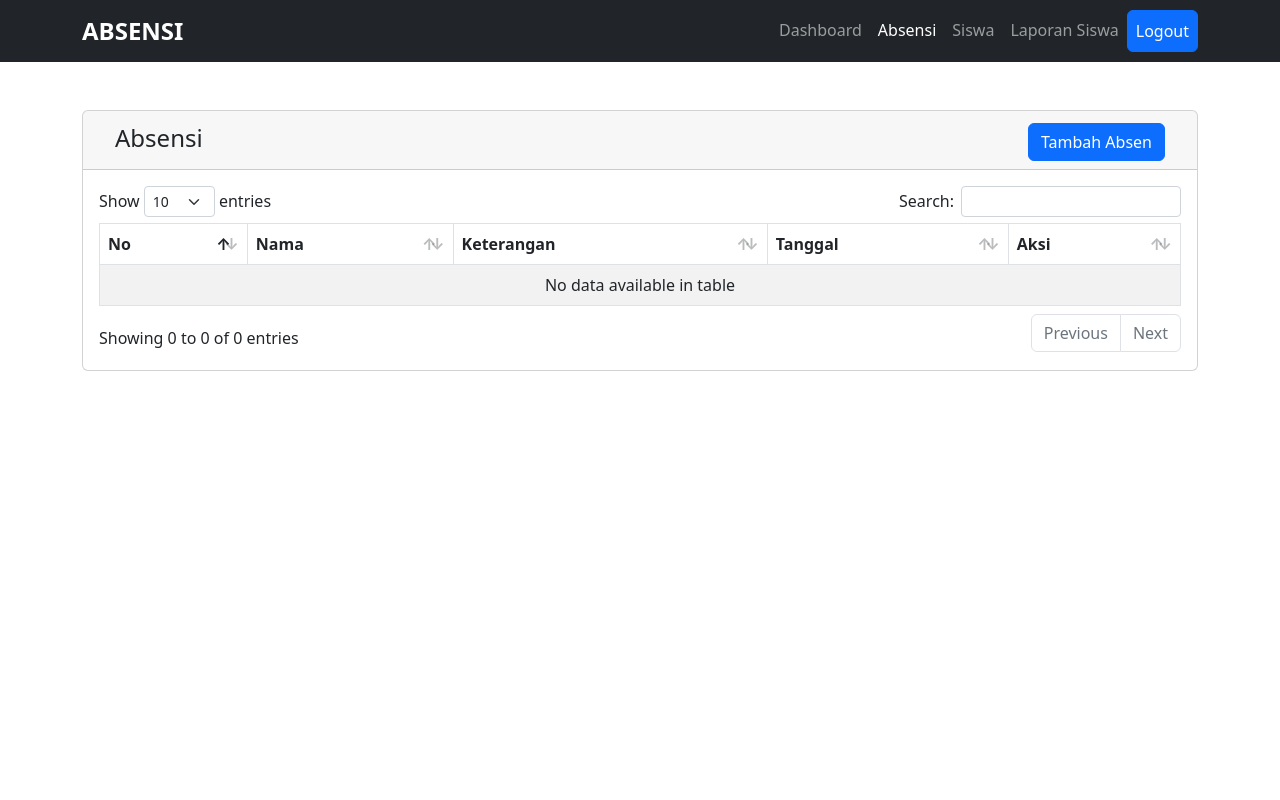
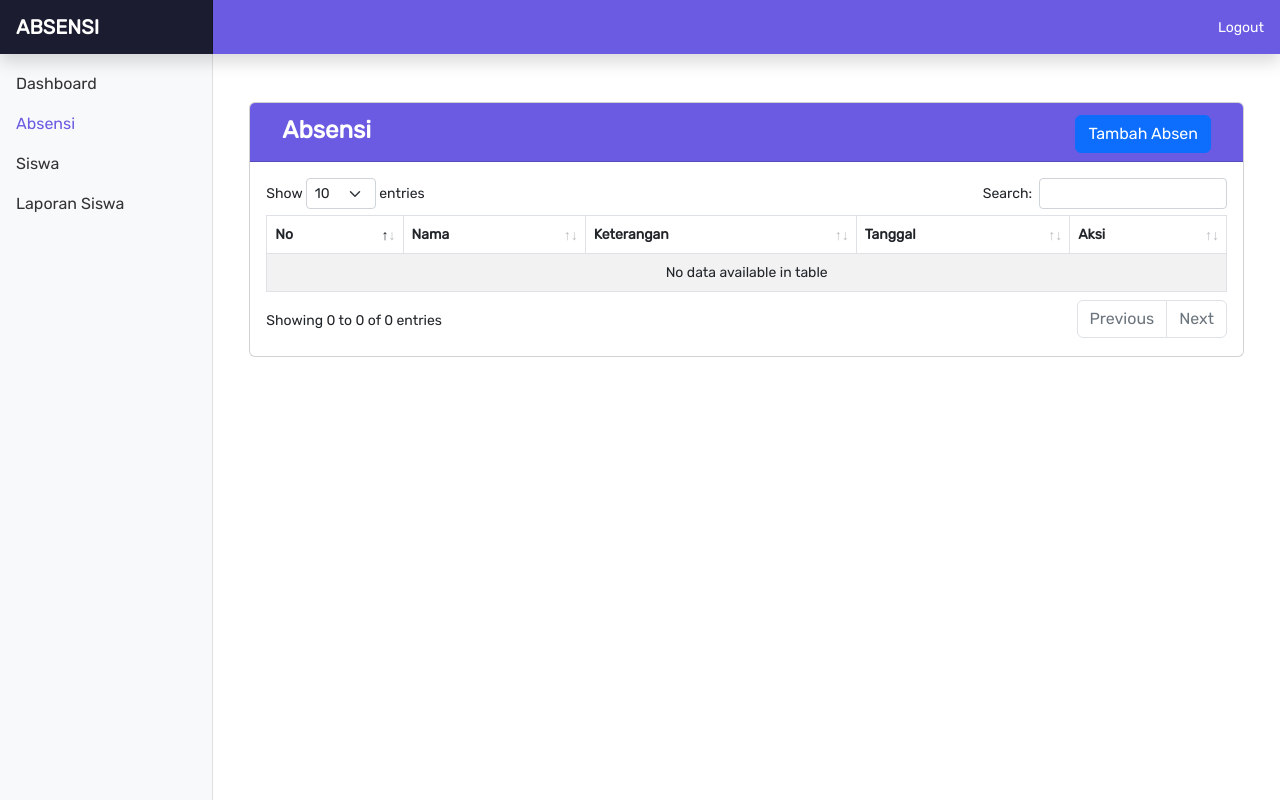
Before and after one commit to aufaramdhn/absensi, a PHP site: page /absensi/views/absensi.php in a window 1280 px wide. Run offline with PHP 8.4, Linux system fonts and the light colour scheme; data that the repository does not hold is empty.

Commit message:
update navbar

```diff
--- a/assets/styles/style.css
+++ b/assets/styles/style.css
@@ -1,6 +1,6 @@
 @font-face {
-  font-family: "Poppins-Regular";
-  src: url("../fonts/Poppins-Regular.ttf");
+  font-family: "Rubik";
+  src: url("../fonts/Rubik-Regular.ttf");
 }
 
 html {
@@ -8,6 +8,102 @@ html {
 }
 
 body {
+  font-size: 0.875rem;
   min-height: 100vh;
-  font-family: "Poppins-Regular";
+  font-family: "Rubik";
 }
+
+/*
+* Sidebar
+*/
+
+.sidebar {
+  position: fixed;
+  top: 0;
+  bottom: 0;
+  left: 0;
+  z-index: 100;
+  padding: 48px 0 0;
+  box-shadow: inset -1px 0 0 rgba(0, 0, 0, 0.1);
+}
+
+@media (max-width: 767.98px) {
+  .sidebar {
+    top: 5rem;
+  }
+}
+
+.sidebar-sticky {
+  height: calc(100vh - 48px);
+  overflow-x: hidden;
+  overflow-y: auto;
+}
+
+.sidebar .nav-link {
+  font-weight: 500;
+  color: #333;
+}
+
+.sidebar .nav-link .feather {
+  margin-right: 4px;
+  color: #727272;
+}
+
+.sidebar .nav-link.active {
+  color: #6a5be2;
+}
+
+.sidebar .nav-link:hover .feather,
+.sidebar .nav-link.active .feather {
+  color: inherit;
+}
+
+.sidebar-heading {
+  font-size: 0.75rem;
+}
+
+/*
+* Navbar
+*/
+
+.navbar-brand {
+  padding-top: 0.75rem;
+  padding-bottom: 0.75rem;
+  background-color: #1b1c30;
+  box-shadow: inset -1px 0 0 rgba(0, 0, 0, 0.25);
+}
+
+.navbar .navbar-toggler {
+  top: 0.25rem;
+  right: 1rem;
+}
+
+.navbar .form-control {
+  padding: 0.75rem 1rem;
+}
+
+.form-control-dark {
+  color: #fff;
+  background-color: #6a5be2;
+  border-color: #6a5be2;
+}
+
+.form-control-dark:focus {
+  border-color: transparent;
+  box-shadow: 0 0 0 3px #6a5be2;
+}
+
+.active:hover {
+  color: #1b1c30;
+}
+
+@media print {
+  .print,
+  .navbar {
+    display: none;
+  }
+
+  .container {
+    width: 100%;
+  }
+}
--- a/layouts/footer.php
+++ b/layouts/footer.php
@@ -1,3 +1,5 @@
+</main>
+
 <script src="<?php echo $base_url; ?>assets/bootstrap/js/bootstrap.bundle.min.js"></script>
 
 <script src="<?php echo $base_url; ?>assets/script/jquery.js"></script>
--- a/layouts/header.php
+++ b/layouts/header.php
@@ -3,7 +3,8 @@ session_start();
 include_once("../apps/base_url.php");
 include_once("../apps/koneksi.php");
 ?>
-<!DOCTYPE html>
+
+<!-- <!DOCTYPE html>
 <html lang="en">
 
 <head>
@@ -13,6 +14,7 @@ include_once("../apps/koneksi.php");
     <title><?= $title ?></title>
     <link rel="stylesheet" href="<?php echo $base_url; ?>assets/bootstrap/css/bootstrap.min.css">
     <link rel="stylesheet" href="<?php echo $base_url; ?>assets/datatables/datatables.min.css">
+    <link rel="stylesheet" href="<?php echo $base_url; ?>assets/styles/style.css">
     <style>
         @media print {
 
@@ -56,8 +58,58 @@ include_once("../apps/koneksi.php");
                 </ul>
             </div>
         </div>
+    </nav> -->
+
+<!doctype html>
+<html lang="en">
+
+<head>
+    <meta charset="utf-8">
+    <meta name="viewport" content="width=device-width, initial-scale=1">
+    <meta name="description" content="">
+    <meta name="author" content="Mark Otto, Jacob Thornton, and Bootstrap contributors">
+    <meta name="generator" content="Hugo 0.101.0">
+    <title><?= $title ?></title>
+    <link rel="stylesheet" href="<?php echo $base_url; ?>assets/bootstrap/css/bootstrap.min.css">
+    <link rel="stylesheet" href="<?php echo $base_url; ?>assets/datatables/datatables.min.css">
+    <link rel="stylesheet" href="<?php echo $base_url; ?>assets/styles/style.css">
+</head>
+
+<body>
+    <header class="navbar navbar-dark sticky-top flex-md-nowrap p-0 shadow" style="background-color: #6A5BE2;">
+        <a class="navbar-brand col-md-3 col-lg-2 me-0 px-3 fs-5 fw-bold text-uppercase" href="#">Absensi</a>
+        <button class="navbar-toggler position-absolute d-md-none collapsed" type="button" data-bs-toggle="collapse" data-bs-target="#sidebarMenu" aria-controls="sidebarMenu" aria-expanded="false" aria-label="Toggle navigation">
+            <span class="navbar-toggler-icon"></span>
+        </button>
+        <div class="w-100"></div>
+        <div class="navbar-nav">
+            <div class="nav-item text-nowrap d-flex align-content-center align-self-center align-items-center">
+                <a href="<?php echo $base_url; ?>auth/logout_proses.php" class="mx-3 text-white bg-transparent border-0 text-decoration-none">Logout</a>
+            </div>
+        </div>
+    </header>
+    <div class="container-fluid">
+        <div class="row">
+            <nav id="sidebarMenu" class="col-md-3 col-lg-2 d-md-block bg-light sidebar collapse">
+                <div class="position-sticky pt-3 sidebar-sticky">
+                    <ul class="nav flex-column">
+                        <li class="nav-item">
+                            <a class="nav-link <?= $active == 'dashboard' ? 'active' : '' ?> fs-6" href="<?php echo $base_url; ?>views/dashboard.php">Dashboard</a>
+                        </li>
+                        <li class="nav-item">
+                            <a class="nav-link <?= $active == 'absensi' ? 'active' : '' ?> fs-6" href="<?php echo $base_url; ?>views/absensi.php">Absensi</a>
+                        </li>
+                        <li class="nav-item">
+                            <a class="nav-link <?= $active == 'siswa' ? 'active' : '' ?> fs-6" href="<?php echo $base_url; ?>views/siswa.php">Siswa</a>
+                        </li>
+                        <li class="nav-item">
+                            <a class="nav-link <?= $active == 'laporan' ? 'active' : '' ?> fs-6" href="<?php echo $base_url; ?>views/laporan_siswa.php">Laporan Siswa</a>
+                        </li>
+                    </ul>
+                </div>
             </nav>
 
+            <main class="col-md-9 ms-sm-auto col-lg-10 px-md-4">
                 <?php if (isset($_SESSION['info'])) : ?>
                     <div class="info-data" data-infodata="<?php echo $_SESSION['info']; ?>"></div>
                 <?php
--- a/views/absensi.php
+++ b/views/absensi.php
@@ -15,9 +15,9 @@ $row = mysqli_num_rows($queryRow);
 
 <div class="container">
     <div class="card mt-5">
-        <div class="card-header">
+        <div class="card-header text-white " style="background-color: #6A5BE2;">
             <div class="d-flex justify-content-between align-items-center px-3 pt-1">
-                <h4>Absensi</h4>
+                <h4 class="fw-bold">Absensi</h4>
                 <button type="button" class="btn btn-primary" data-bs-toggle="modal" data-bs-target="#exampleModal">Tambah Absen</button>
             </div>
         </div>
@@ -67,7 +67,6 @@ $row = mysqli_num_rows($queryRow);
                                                     <label class="form-label">Keterangan</label>
                                                     <select class="form-select" name="keterangan" required>
                                                         <option hidden>-- Pilih Keterangan --</option>
-                                                        <option value="Hadir">Hadir</option>
                                                         <option value="Izin">Izin</option>
                                                         <option value="Sakit">Sakit</option>
                                                         <option value="Alpa">Alpa</option>
@@ -116,7 +115,6 @@ $row = mysqli_num_rows($queryRow);
                         <label class="form-label">Keterangan</label>
                         <select class="form-select" name="keterangan" required>
                             <option hidden>-- Pilih Keterangan --</option>
-                            <option value="Hadir">Hadir</option>
                             <option value="Izin">Izin</option>
                             <option value="Sakit">Sakit</option>
                             <option value="Alpa">Alpa</option>
--- a/views/dashboard.php
+++ b/views/dashboard.php
@@ -11,8 +11,8 @@ $queryAbsensi = mysqli_query($koneksi, "SELECT * FROM tbl_absensi JOIN tbl_siswa
 
 <div class="container">
     <div class="card mt-5">
-        <div class="card-header">
-            <h4>Dashboard Harian Siswa</h4>
+        <div class="card-header text-white pt-3" style="background-color: #6A5BE2;">
+            <h4 class="fw-bold">Dashboard Harian Siswa</h4>
         </div>
         <div class="card-body">
             <table id="table" class="table table-striped table-bordered  d-md-block d-lg-table overflow-auto">
--- a/views/laporan_siswa.php
+++ b/views/laporan_siswa.php
@@ -13,7 +13,7 @@ $row = mysqli_num_rows($queryRow);
 
 <div class="container">
     <center>
-        <h1 class="mt-5">LAPORAN SISWA</h1>
+        <h1 class="mt-5 fw-bold">LAPORAN SISWA</h1>
     </center>
     <br>
     <form method="get">
@@ -34,7 +34,7 @@ $row = mysqli_num_rows($queryRow);
             </div>
         </div>
     </form>
-    <table class="table table-bordered">
+    <table class="table table-sm table-bordered">
         <thead>
             <tr>
                 <th>No</th>
--- a/views/siswa.php
+++ b/views/siswa.php
@@ -8,9 +8,9 @@ $querySiswa = mysqli_query($koneksi, "SELECT * FROM tbl_siswa")
 
 <div class="container">
     <div class="card mt-5">
-        <div class="card-header">
-            <div class="d-flex justify-content-between align-items-center px-3 pt-1">
-                <h4>Siswa</h4>
+        <div class="card-header text-white pt-3" style="background-color: #6A5BE2;">
+            <div class="d-flex justify-content-between align-items-center px-3">
+                <h4 class="fw-bold">Siswa</h4>
                 <button type="button" class="btn btn-primary" data-bs-toggle="modal" data-bs-target="#exampleModal">Tambah Siswa</button>
             </div>
         </div>
```
Also changed, not shown: assets/fonts/Montserrat-Regular.ttf (added), assets/fonts/Poppins-Bold.ttf (deleted), assets/fonts/Poppins-Italic.ttf (deleted), assets/fonts/Poppins-Regular.ttf (deleted), assets/fonts/Rubik-Regular.ttf (added). Lines whose indentation alone changed are shown as unchanged.
